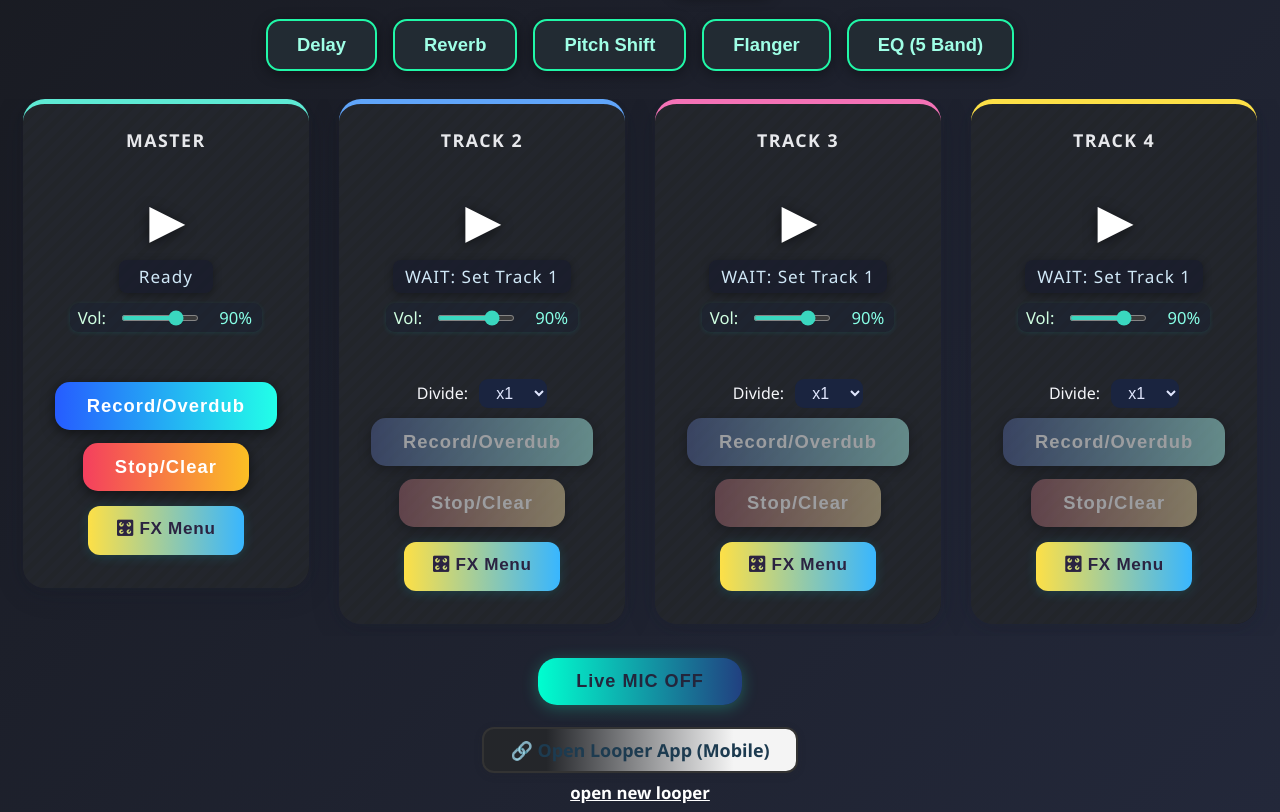
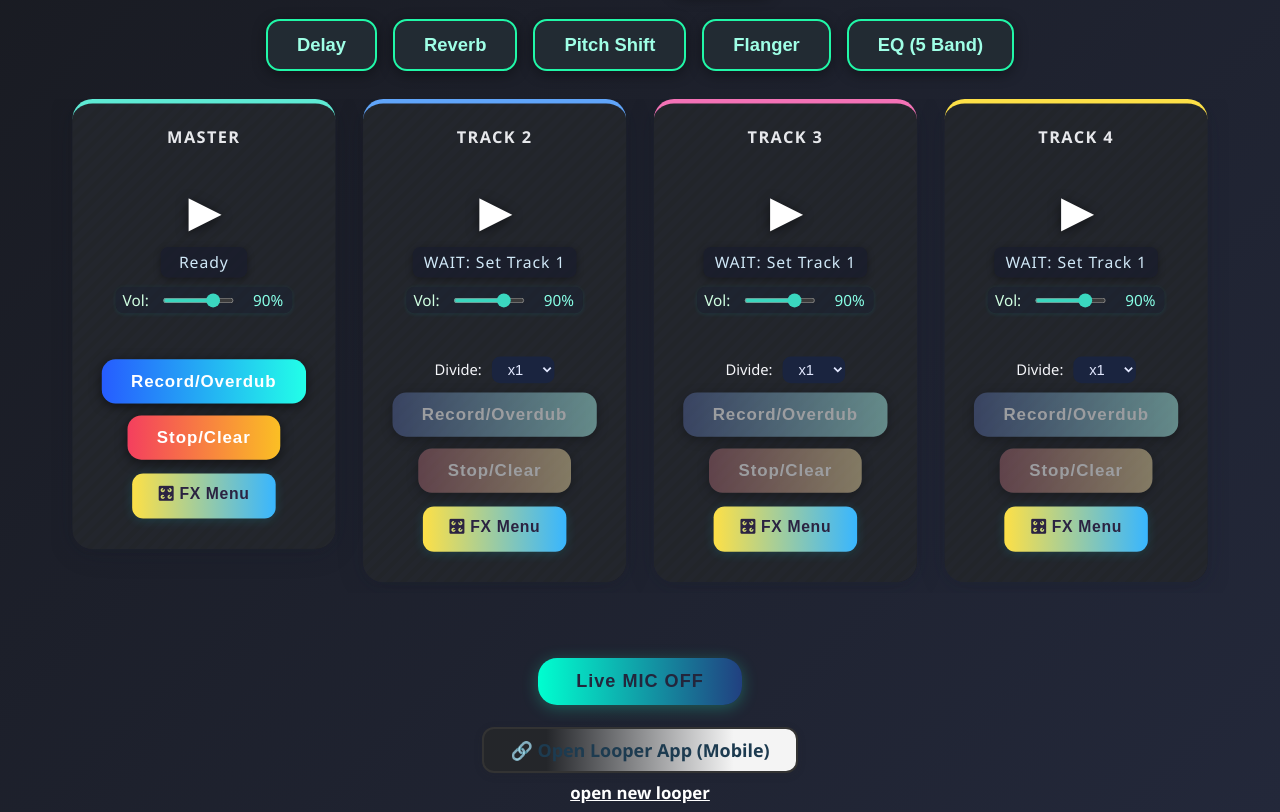
Before and after one commit to Surajmusicproductions/looper-new, a plain HTML site: page index.html in a window 1280 px wide. Shown: the part 67-879 px from the top of the page. Drawn offline with Linux system fonts and the light colour scheme.

Commit message:
Update styles.css

```diff
--- a/styles.css
+++ b/styles.css
@@ -74,11 +74,10 @@ body {
   margin: 26px auto 10px auto;
   max-width: 1400px;
 
-  /* REMOVE old scaling here */
-  /* transform: scale(0.92);
-     transform-origin: top center; */
-
-  overflow-x: auto;       /* allow scrolling if needed */
+  /* NEW: fix overlap + allow zoom/scroll */
+  transform: scale(0.92);
+  transform-origin: top center;
+  overflow-x: auto;
   padding-bottom: 12px;
 }
 
```
